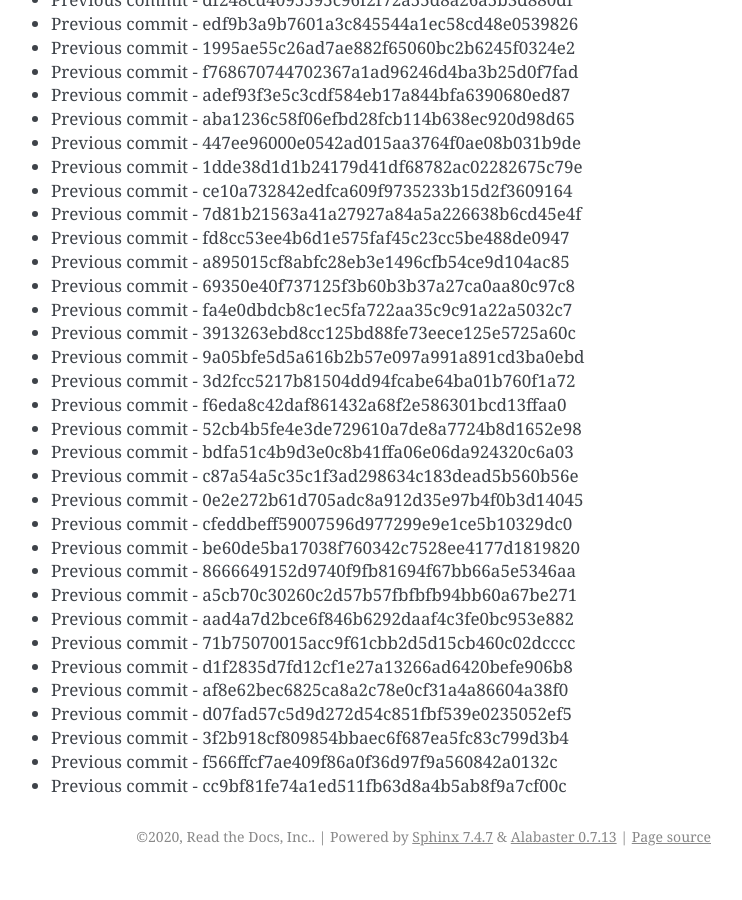
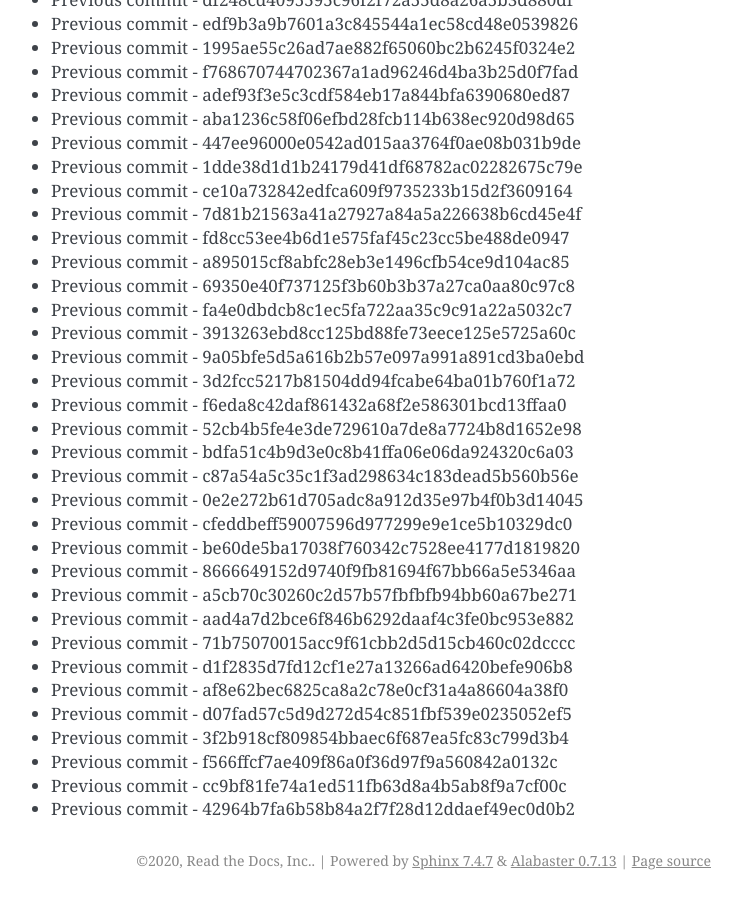
Before and after one commit to readthedocs/rtd-git-stresstest, a Sphinx documentation site: the page built from docs/updates.rst, in a window 1280 px wide and 900 px high, scrolled down 18146 px. Shown: the whole window, without its empty margins (399-1141 px from the left). Built offline with Sphinx 7.4.7, drawn with Linux system fonts in a browser that asks for light colours; before the commit the page ends 19022 px from its top, so only the background shows below that.

Commit message:
Generating commit from previous: 42964b7fa6b58b84a2f7f28d12ddaef49ec0d0b2

```diff
--- a/docs/updates.rst
+++ b/docs/updates.rst
@@ -794,3 +794,4 @@ It can be tested for any performance characteristics.
 * Previous commit - 3f2b918cf809854bbaec6f687ea5fc83c799d3b4
 * Previous commit - f566ffcf7ae409f86a0f36d97f9a560842a0132c
 * Previous commit - cc9bf81fe74a1ed511fb63d8a4b5ab8f9a7cf00c
+* Previous commit - 42964b7fa6b58b84a2f7f28d12ddaef49ec0d0b2
```
